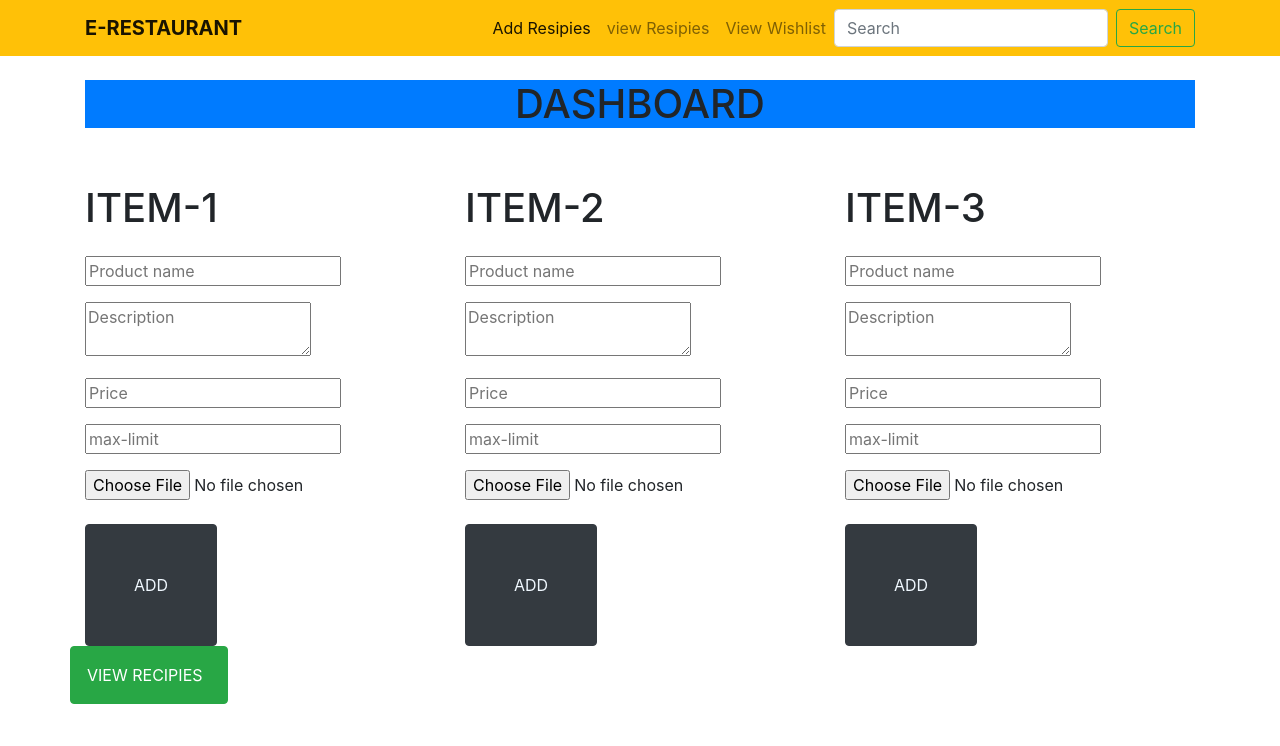
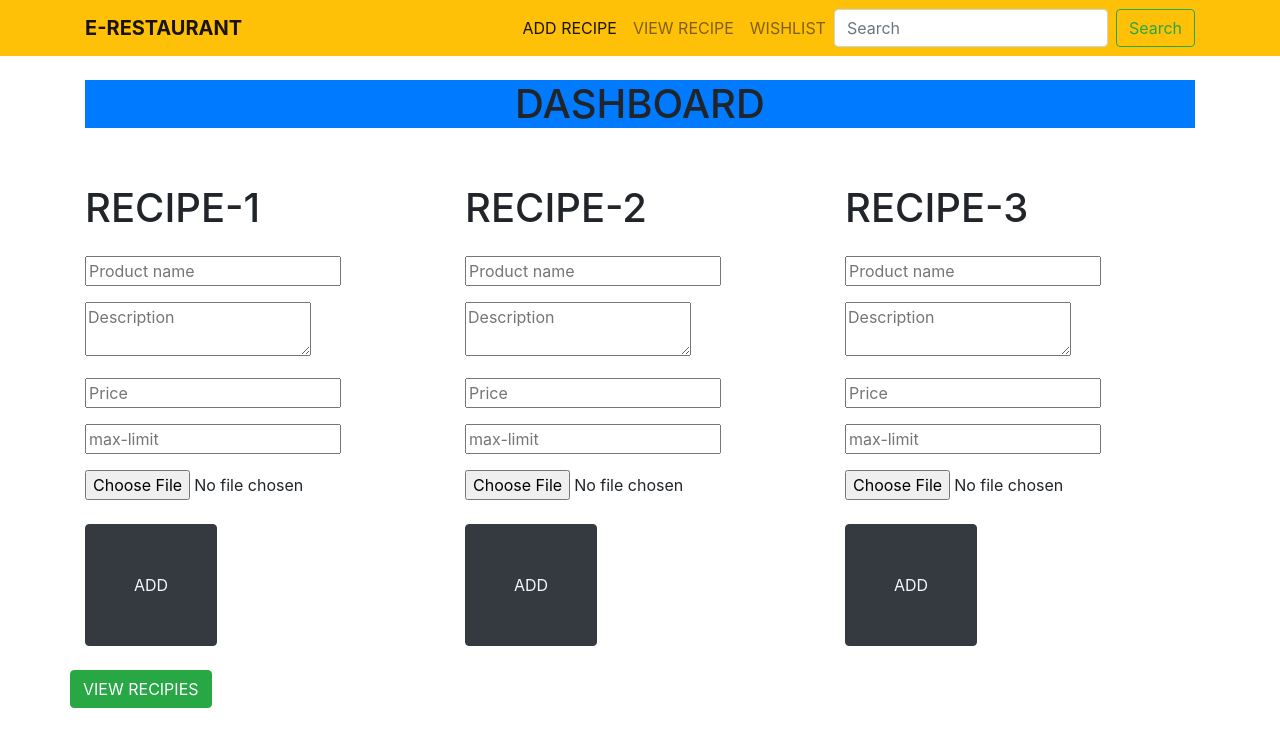
Before and after one commit to blessedrajp/E-Restaurant, a plain HTML site: page index.html in a window 1280 px wide. Drawn offline with nearby package versions, Linux system fonts and the light colour scheme.

Commit message:
all files modified

```diff
--- a/index.html
+++ b/index.html
@@ -35,13 +35,13 @@
       <div class="collapse navbar-collapse" id="navbarSupportedContent">
         <ul class="navbar-nav ml-auto">
           <li class="nav-item  active">
-            <a class="nav-link" href="#">Add Resipies <span class="sr-only">(current)</span></a>
+            <a class="nav-link" href="#">ADD RECIPE <span class="sr-only">(current)</span></a>
           </li>
           <li class="nav-item ">
-            <a class="nav-link" href="resipies.html"> view Resipies </a>
+            <a class="nav-link" href="resipies.html">  VIEW RECIPE</a>
           </li>
           <li class="nav-item">
-            <a class="nav-link" href="wishlist.html">View Wishlist</a>
+            <a class="nav-link" href="wishlist.html">WISHLIST</a>
           </li>
 
         </ul>
@@ -61,7 +61,7 @@
         </div>
         <div class="row">
             <div class="col mt-5">
-                <h1>ITEM-1</h1>
+                <h1>RECIPE-1</h1>
                 <div>
                     <input type="text" id="ip-name" class="mt-3" placeholder="Product name">
                 </div>
@@ -83,7 +83,7 @@
             </div>
 
             <div class="col mt-5">
-                <h1>ITEM-2</h1>
+                <h1>RECIPE-2</h1>
                 <div>
                     <input type="text" id="ip-name2" class="mt-3" placeholder="Product name">
                 </div>
@@ -105,7 +105,7 @@
             </div>
 
             <div class="col mt-5">
-                <h1>ITEM-3</h1>
+                <h1>RECIPE-3</h1>
                 <div>
                     <input type="text" id="ip-name3" class="mt-3" placeholder="Product name">
                 </div>
@@ -126,7 +126,8 @@
                 </div>
             </div>
 
-            <button type="button" class="btn btn-success text-center pr-4 p-3"> <a href="index.html" style="color: white; text-decoration: none;">VIEW RECIPIES</a> </button>
+            <a href="resipies.html" class="mt-4"><button type="button" class="btn btn-success">VIEW RECIPIES</button></a>
+            <!-- <button type="button" class="btn btn-success text-center pr-4 p-3"> <a href="resipies.html" style="color: white; text-decoration: none;">VIEW RECIPIES</a></button> -->
 
         </div>
     </div>
```
Also changed, not shown: resipies.html (+4 -4 lines), wishlist.html (+3 -3 lines).
